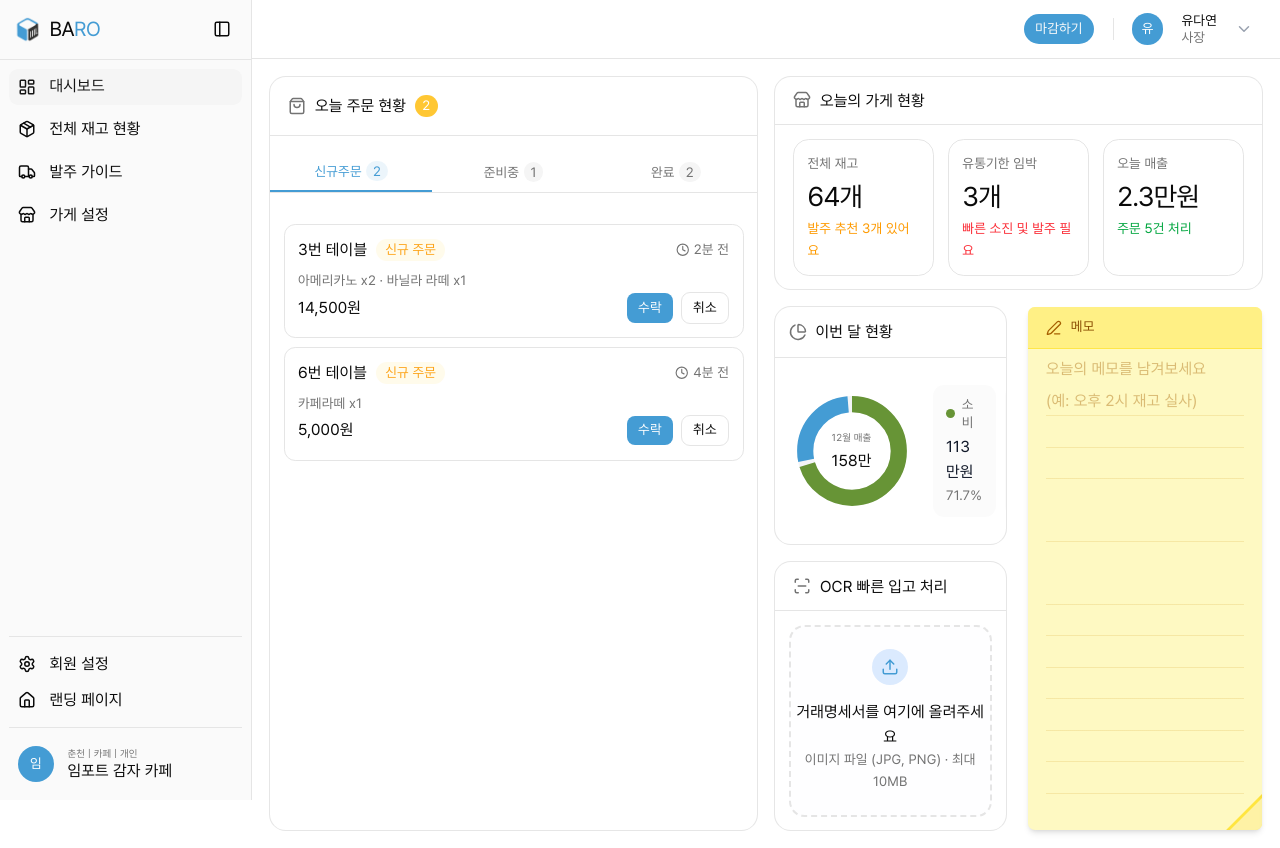
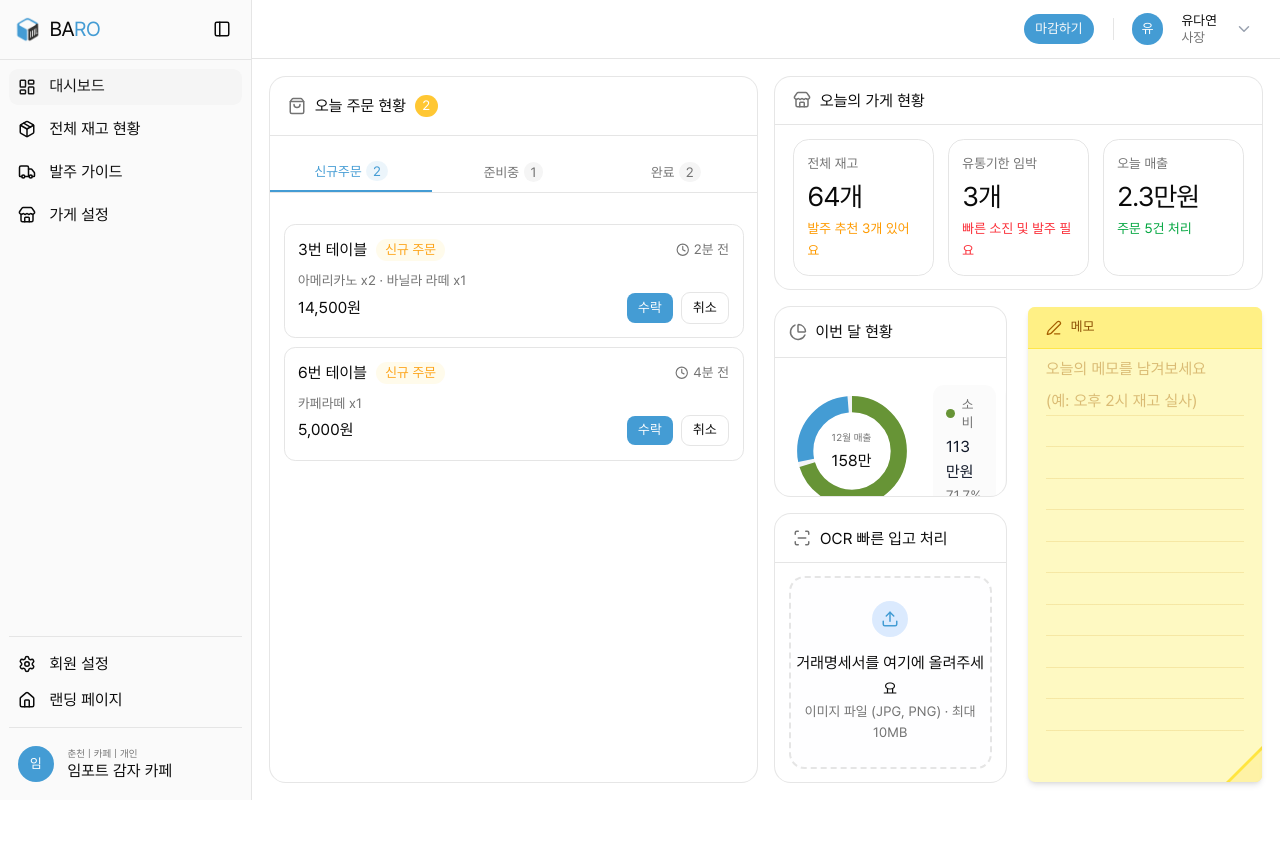
Before and after one commit to from-knu-import-potato/baro-frontend, a React (Vite) app: page /dashboard in a window 1280 px wide. After the commit the page ends 800 px from the top, so only its background shows below. Built offline with nearby package versions, Linux system fonts and the light colour scheme.

Commit message:
💄 refactor: AppLayout 컴포넌트의 스타일 개선 및 구조 정리

```diff
--- a/src/app/layouts/AppLayout.tsx
+++ b/src/app/layouts/AppLayout.tsx
@@ -7,11 +7,13 @@ import AppSidebar from '@/widgets/AppSidebar';
 
 const AppLayout = () => {
   return (
-    <SidebarProvider>
+    <SidebarProvider className="h-svh overflow-hidden">
       <AppSidebar storeName={MOCK_STORE.name} storeCategory={MOCK_STORE.category} />
-      <SidebarInset>
+      <SidebarInset className="overflow-hidden">
         <AppHeader userName={MOCK_USER.name} userRole={MOCK_USER.role} />
-        <Outlet />
+        <div className="flex-1 min-h-0 overflow-y-auto flex flex-col">
+          <Outlet />
+        </div>
       </SidebarInset>
     </SidebarProvider>
   );
```
